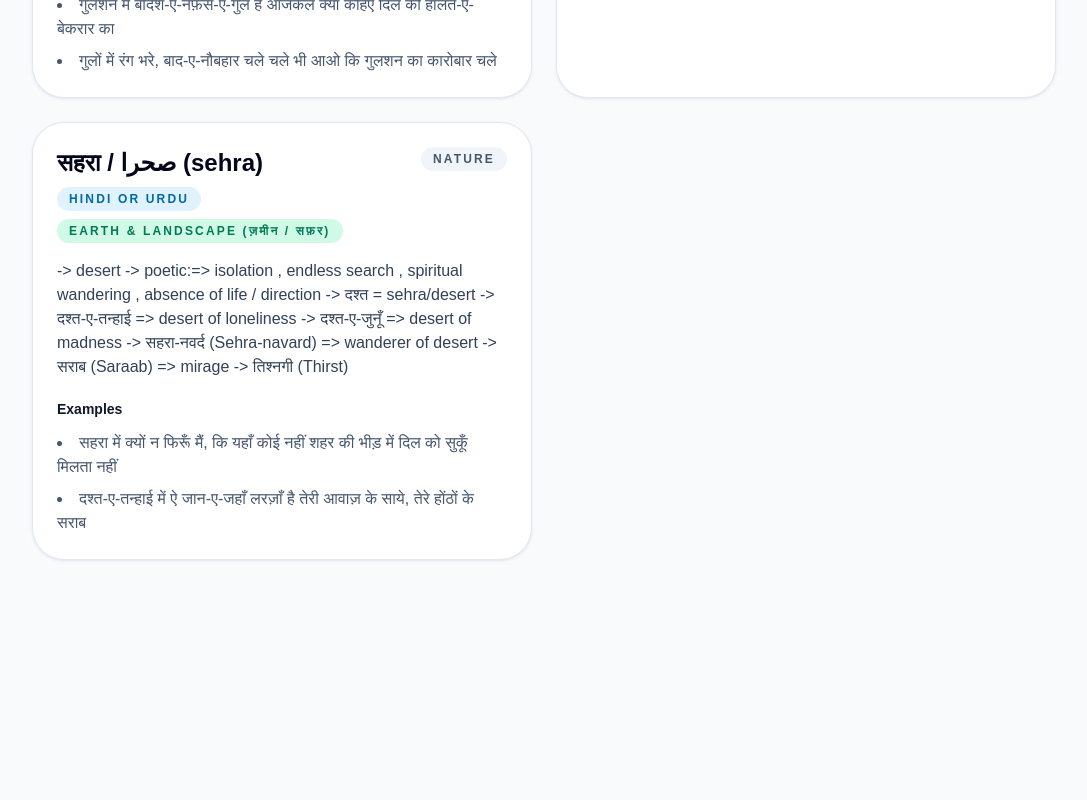
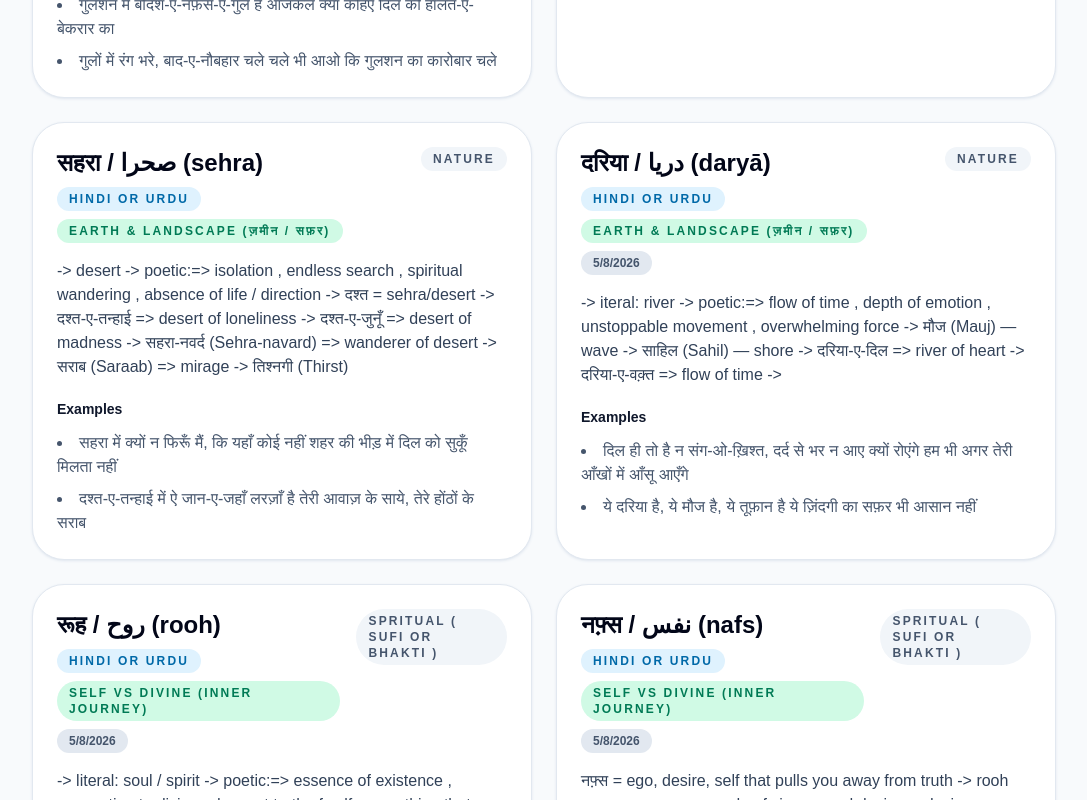
Before and after one commit to SidhartGautam25/word-world, a Next.js app: page /words in a window 1280 px wide. Shown: the part 1960-2760 px from the top of the page, without its empty margins (96-1183 px from the left). Before the commit the page ends 2552 px from the top, so only its background shows below. Built offline with nearby package versions, Linux system fonts and the light colour scheme.

Commit message:
spritual domain added and few words into it also added and date field also now added

```diff
--- a/app/api/words/route.ts
+++ b/app/api/words/route.ts
@@ -74,6 +74,7 @@ export async function POST(request: NextRequest) {
       word,
       explanation,
       examples,
+      date: new Date().toISOString(),
     };
     if (language && typeof language === "string") {
       wordEntry.language = language;
--- a/app/words/page.tsx
+++ b/app/words/page.tsx
@@ -12,6 +12,7 @@ interface Word {
   domain?: string;
   language?: string;
   subDomain?: string;
+  date?: string;
 }
 
 export default async function Words({
@@ -175,6 +176,11 @@ export default async function Words({
                           {w.subDomain}
                         </span>
                       ) : null}
+                      {w.date ? (
+                        <span className="rounded-full bg-slate-200 px-3 py-1 text-xs font-semibold text-slate-600">
+                          {new Date(w.date).toLocaleDateString()}
+                        </span>
+                      ) : null}
                     </div>
                   </div>
                   {w.domain && !domain ? (
--- a/data/domains/nature/words.json
+++ b/data/domains/nature/words.json
@@ -60,5 +60,16 @@
     ],
     "language": "hindi or urdu",
     "subDomain": "Earth & Landscape (ज़मीन / सफ़र)"
+  },
+  {
+    "word": "दरिया / دریا (daryā)",
+    "explanation": "-> iteral: river\n-> poetic:=> flow of time , depth of emotion , unstoppable movement , overwhelming force\n-> मौज (Mauj) — wave\n-> साहिल (Sahil) — shore\n-> दरिया-ए-दिल => river of heart\n-> दरिया-ए-वक़्त => flow of time\n-> ",
+    "examples": [
+      "दिल ही तो है न संग-ओ-ख़िश्त, दर्द से भर न आए क्यों\nरोएंगे हम भी अगर तेरी आँखों में आँसू आएँगे",
+      "ये दरिया है, ये मौज है, ये तूफ़ान है\nये ज़िंदगी का सफ़र भी आसान नहीं"
+    ],
+    "date": "2026-05-08T12:35:02.886Z",
+    "language": "hindi or urdu",
+    "subDomain": "Earth & Landscape (ज़मीन / सफ़र)"
   }
 ]
--- /dev/null
+++ b/data/domains/spritual ( sufi or bhakti )/words.json
@@ -0,0 +1,36 @@
+[
+  {
+    "word": "रूह / روح (rooh)",
+    "explanation": "-> literal: soul / spirit\n-> poetic:=> essence of existence , connection to divine , deepest truth of self , something that survives beyond body\n-> रूहानी (Roohani) : spiritual / soulful\n-> रूह-परवर (Rooh-parvar) : nourishing the soul\n-> रूह-अफ़ज़ा (Rooh-afza) : refreshing the soul\n-> रूह-ए-हयात (Rooh-e-hayat) : soul of life , essence of existence",
+    "examples": [
+      "बस कि दुश्वार है हर काम का आसाँ होना\nआदमी को भी मयस्सर नहीं इंसाँ होना",
+      "तेरी सूरत से है आलम में बहारों को सबात\nतेरी आँखों के सिवा दुनिया में रखा क्या है"
+    ],
+    "date": "2026-05-08T12:49:06.747Z",
+    "language": "hindi or urdu",
+    "subDomain": "Self vs Divine (Inner Journey)"
+  },
+  {
+    "word": "नफ़्स / نفس (nafs)",
+    "explanation": "नफ़्स = ego, desire, self that pulls you away from truth\n-> rooh => pure essence , and nufs is ego and desire\n-> desires , selfish impulses , lower self , illusion of “I”\n-> नफ़्स-ए-अम्मारा (Nafs-e-Ammara) => commanding ego (lowest level) , full of desire , uncontrolled\n-> नफ़्स-ए-लव्वामा (Nafs-e-Lawwama) => self that regrets , guilt , awareness begins\n-> नफ़्स-ए-मुतमइनना (Nafs-e-Mutmainna) : peaceful self , aligned with truth",
+    "examples": [
+      "नफ़्स को कर बुलंद इतना कि हर तक़दीर से पहले\nख़ुदा बंदे से ख़ुद पूछे, बता तेरी रज़ा क्या है",
+      "ख़ुद से लड़ते रहे, नफ़्स से हारते रहे\nये कैसी जंग थी जो ख़त्म ही नहीं हुई"
+    ],
+    "date": "2026-05-08T12:55:58.342Z",
+    "language": "hindi or urdu",
+    "subDomain": "Self vs Divine (Inner Journey)"
+  },
+  {
+    "word": "फ़ना / فنا (fanā)",
+    "explanation": "फ़ना = dissolution of that ego\n-> literal: annihilation / dissolution\n-> spiritual meaning:\n-> poetic meaning : loss of ego (nafs disappears) , merging into divine , self no longer separate\n-> Not death of body—death of “I”\n-> फ़ना-फ़िल्लाह (Fanaa-fillah) => annihilation in God\n-> फ़ना-फ़िल-इश्क़ => annihilation in love , lover loses self\n-> बक़ा / بقا (Baqaa) : what comes after fanaa => eternal existence , staying in divine",
+    "examples": [
+      "“इश्क़ ने ‘ग़ालिब’ निकम्मा कर दिया\nवरना हम भी आदमी थे काम के”",
+      "“फ़ना के बाद ही मिलती है बक़ा की मंज़िल\nजो मिट गया वही कायम हुआ”",
+      "“हम परवरिश-ए-लौह-ओ-क़लम करते रहेंगे\nजो दिल पे गुज़रती है रक़म करते रहेंगे”"
+    ],
+    "date": "2026-05-08T13:03:21.100Z",
+    "language": "hindi or urdu",
+    "subDomain": "Love as Spiritual Path (इश्क़)"
+  }
+]
--- a/data/utils/sub-domains.json
+++ b/data/utils/sub-domains.json
@@ -14,5 +14,25 @@
   {
     "domain": "nature",
     "name": "Earth & Landscape (ज़मीन / सफ़र)"
+  },
+  {
+    "domain": "spritual ( sufi or bhakti )",
+    "name": "Self vs Divine (Inner Journey)"
+  },
+  {
+    "domain": "spritual ( sufi or bhakti )",
+    "name": "Divine Presence (God & Beyond)"
+  },
+  {
+    "domain": "spritual ( sufi or bhakti )",
+    "name": "Love as Spiritual Path (इश्क़)"
+  },
+  {
+    "domain": "spritual ( sufi or bhakti )",
+    "name": "Annihilation & Union (Fanaa / Moksha)"
+  },
+  {
+    "domain": "spritual ( sufi or bhakti )",
+    "name": "Path, Practice & States (Journey)"
   }
 ]
```
